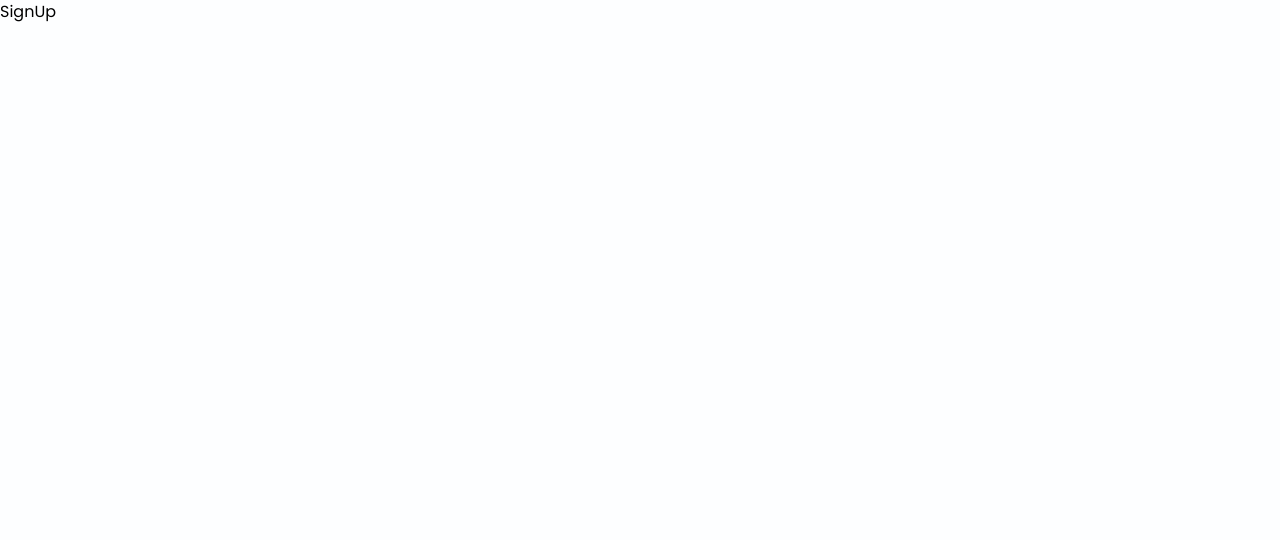
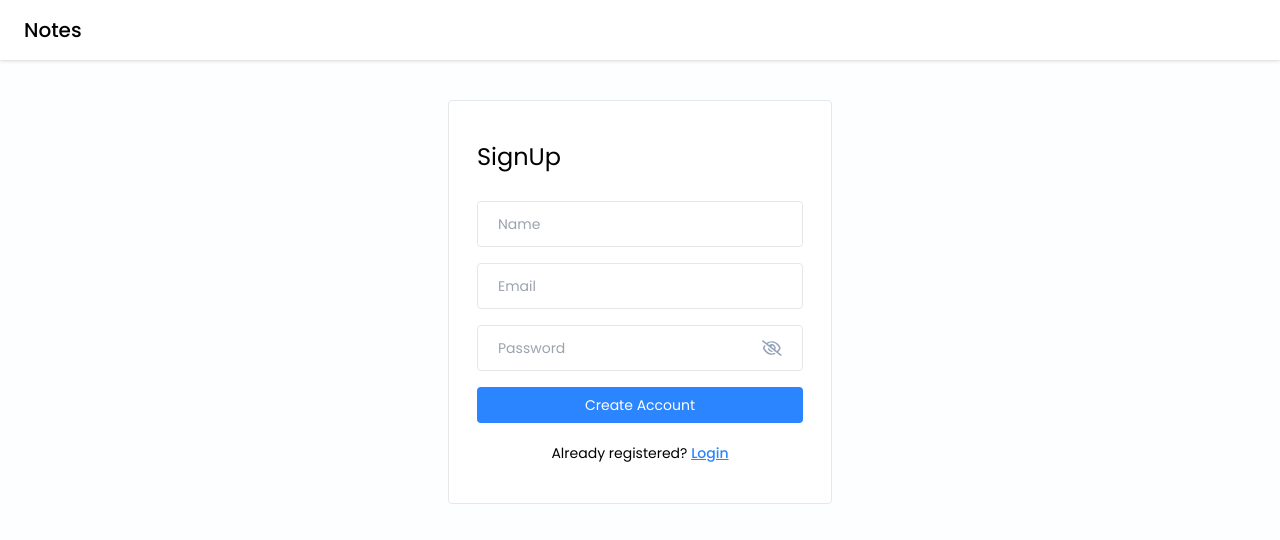
Before and after one commit to themistogenes/notes-app, a React (Vite) app in the folder frontend/: page /signup in a window 1280 px wide. Shown: the top 540 px of the page. Built offline with nearby package versions, Linux system fonts and the light colour scheme.

Commit message:
SignUp page

```diff
--- a/frontend/src/pages/Login/Login.jsx
+++ b/frontend/src/pages/Login/Login.jsx
@@ -30,7 +30,7 @@
   return (
     <>
       <Navbar />
-      <div className="flex items-center justify-center mt-28">
+      <div className="flex items-center justify-center mt-10">
         <div className="w-96 border rounded bg-white px-7 py-10">
           <form
             onSubmit={handleLogin}
--- a/frontend/src/pages/SignUp/SignUp.jsx
+++ b/frontend/src/pages/SignUp/SignUp.jsx
@@ -1,8 +1,88 @@
-import React from 'react'
+import React, { useState } from 'react';
+import Navbar from '../../components/Navbar/Navbar';
+import PasswordInput from '../../components/Input/PasswordInput';
+import { Link } from 'react-router-dom';
+import { validateEmail } from '../../utils/helper';
 
 const SignUp = () => {
+  const [name, setName] = useState('');
+  const [email, setEmail] = useState('');
+  const [password, setPassword] = useState('');
+  const [error, setError] = useState(null);
+
+  const handleSignUp = async (e) => {
+    e.preventDefault();
+
+    if (!name) {
+      setError('Please enter a name.');
+      return;
+    }
+
+    if (!validateEmail(email)) {
+      setError('Please enter a valid email address.');
+      return;
+    }
+
+    if (!password) {
+      setError('Please enter the password.');
+      return;
+    }
+
+    setError('');
+
+    // SignUp API call
+  }
+
   return (
-    <div>SignUp</div>
+    <>
+      <Navbar />
+      <div className="flex items-center justify-center mt-10">
+        <div className="w-96 border rounded bg-white px-7 py-10">
+          <form
+            onSubmit={handleSignUp}
+          >
+            <h4 className="text-2xl mb-7">SignUp</h4>
+
+            <input
+              type="text"
+              placeholder="Name"
+              className="input-box"
+              value={name}
+              onChange={(e) => setName(e.target.value)}
+            />
+
+            <input
+              type="text"
+              placeholder="Email"
+              className="input-box"
+              value={email}
+              onChange={(e) => setEmail(e.target.value)}
+            />
+
+            <PasswordInput
+              value={password}
+              onChange={(e) => setPassword(e.target.value)}
+            />
+
+            {
+              error && <p className="text-red-500 text-xs pb-1">{error}</p>
+            }
+
+            <button type="submit" className="btn-primary">
+              Create Account
+            </button>
+
+            <p className="text-sm text-center mt-4">
+              Already registered?
+              {' '}
+              <Link to="/Login" className="font-medium text-primary underline">
+                Login
+              </Link>
+            </p>
+          </form>
+        </div>
+      </div>
+    </>
   )
 }
 
```
